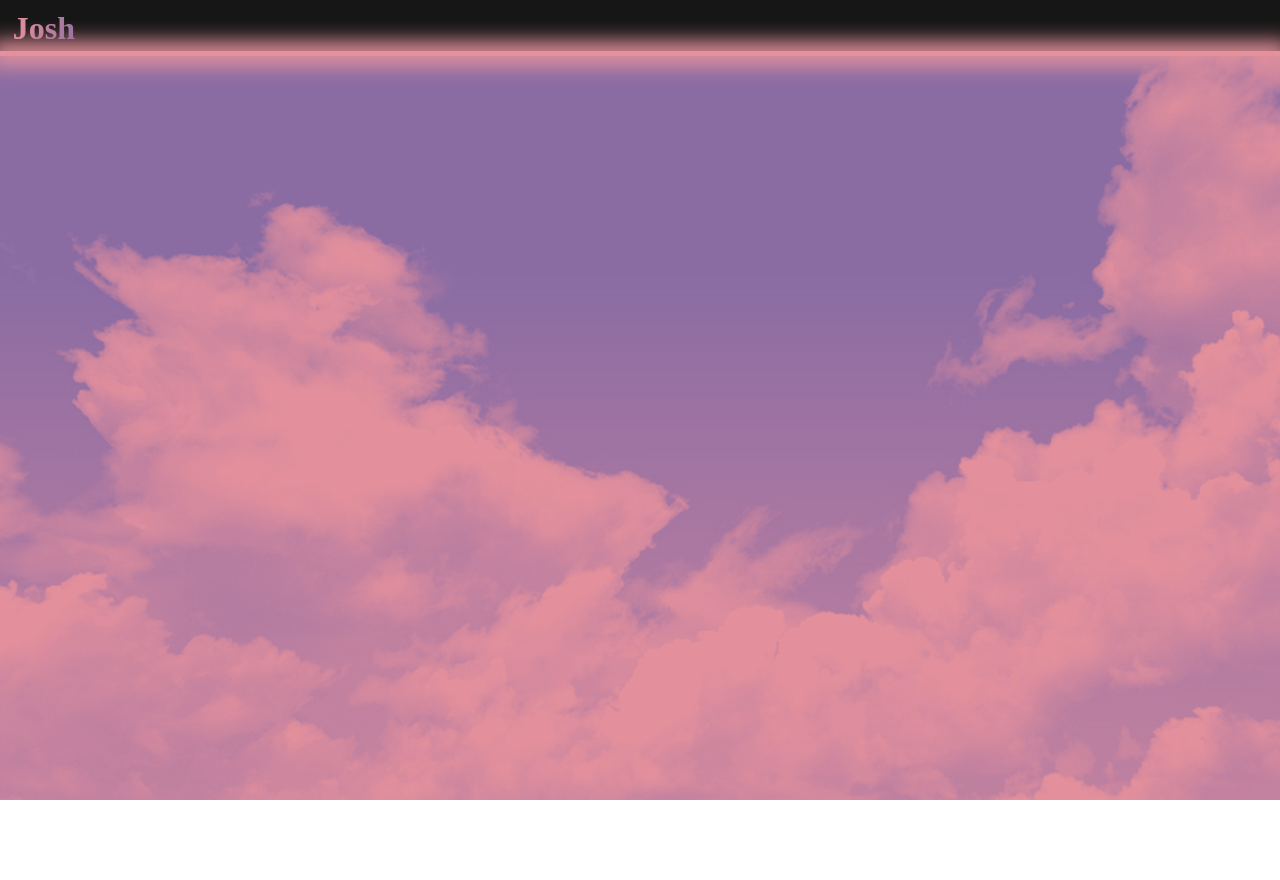
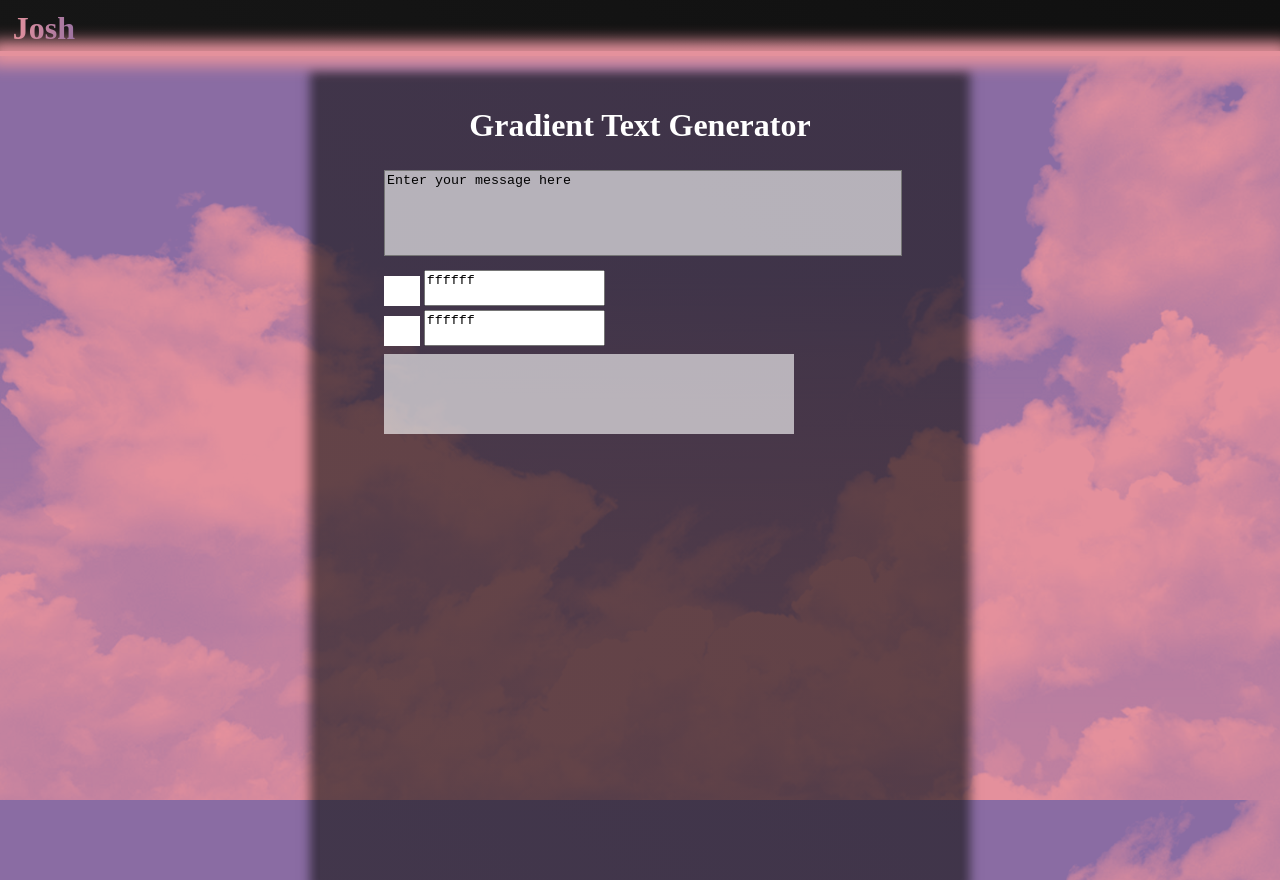
Before and after one commit to homoharold/homoharold.github.io, a plain HTML site: page index.html in a window 1280 px wide. Before the commit the page ends 800 px from the top, so only its background shows below. Drawn offline with Linux system fonts and the light colour scheme.

Commit message:
Added gradient generator

```diff
--- /dev/null
+++ b/gradient.js
@@ -0,0 +1,55 @@
+var text = ""; // String
+var startCol = "ffffff"; // String
+var endCol = "ffffff"; // String
+
+function clamp(start, min, max) {
+	return Math.min(Math.max(this, min), max);
+}
+
+function lerp(start, end, alpha) {
+	return Math.round(start + (end - start) * alpha);
+}
+
+function clerp(alpha) {
+	var start = [0, 0, 0]
+	var end = [0, 0, 0]
+	var resultant = ""
+
+	for (var i = 0; i < 6; i += 2) {
+		start[i / 2] = Number("0x" + startCol.substring(i, i + 2));
+		end[i / 2] = Number("0x" + endCol.substring(i, i + 2));
+	}
+	for (var i = 0; i < 3; i++) {
+		resultant = resultant.concat((lerp(start[i], end[i], alpha)).toString(16));
+	}
+	return resultant;
+}
+
+function onUpdate() {
+	var resultBox = document.getElementById("output")
+	var result = "<div>";
+	for (var i = 0; i < text.length; i++) {
+		result = result.concat("<span style='color: #" + (('00000' + clerp(i / text.length)).substr(-6)) + "'>" + text[i] + "</span>");
+	}
+	result = result.concat("</div>")
+	resultBox.innerText = result
+}
+
+function onInputChange(event, object) {
+	onUpdate();
+	text = object.value;
+}
+
+function onColourChange(event, object, start) {
+	onUpdate();
+	var startPreview = document.getElementById("startprev");
+	var endPreview = document.getElementById("endprev");
+
+	if (start) {
+		startCol = object.value; //clamp(parseInt("0x" + object.value), 0x0, 0xffffff);
+		startPreview.style.backgroundColor = '#' + ('00000' + startCol).substr(-6);
+	} else {
+		endCol = object.value; //clamp(parseInt("0x" + object.value), 0x0, 0xffffff);
+		endPreview.style.backgroundColor = '#' + ('00000' + endCol).substr(-6);
+	}
+}
--- a/index.html
+++ b/index.html
@@ -6,10 +6,40 @@
 	<head>
 
 		<link rel="stylesheet" href="style.css">
+		<>
 
 	</head>
 
 	<body>
+
+		<div id="main">
+
+			<h2>Gradient Text Generator</h2>
+			<div id="gradientgen">
+
+				<script type="text/javascript" src="gradient.js"></script>
+				<textarea id="inputmessage" onkeyup="onInputChange(event, this)">Enter your message here</textarea>
+				<div id="options">
+
+					<div id="startcol" class="colourselect">
+
+						<div id="startprev" class="preview"></div>
+						<textarea class="hexinput" onkeyup="onColourChange(event, this, true)">ffffff</textarea>
+
+					</div>
+					<div id="endcol" class="colourselect">
+
+						<div id="endprev" class="preview"></div>
+						<textarea class="hexinput" onkeyup="onColourChange(event, this, false)">ffffff</textarea>
+
+					</div>
+
+				</div>
+				<p id="output"></p>
+
+			</div>
+
+		</div>
 
 		<div id="pagetop">
 
--- a/style.css
+++ b/style.css
@@ -18,8 +18,41 @@ h1 {
 	-webkit-background-clip: text;
 }
 
+h2 {
+	text-align: center;
+	font-family: "Bahnschrift SemiBold";
+	color: #fff;
+	font-size: 2.5vw;
+}
+
+.colourselect {
+	display: inline-block;
+	width: 100%;
+	height: 30%;
+}
+
+.preview {
+	display: inline-block;
+	height: 100%;
+	width: 7%;
+	background-color: #fff;
+}
+
+.hexinput {
+	resize: none;
+}
+
+#output {
+	position:absolute;
+	bottom: -250%;
+	width: 80%;
+	height: 100%;
+	background-color: #ffffff9E;
+}
+
 #pagetop {
-	background-color: #161616;
+	background: -webkit-linear-gradient(45deg, #161616, #101010);
+	float: left;
 	width: 100%;
 	height: 7%;
 	position: fixed;
@@ -34,5 +67,39 @@ h1 {
 	position: absolute;
 	bottom: 0;
 	left: 0;
-	box-shadow: 0 0 20px 10px #E4919C;
+	box-shadow: 0 0 15px 10px #E4919C;
 }
+
+#main {
+	background: -webkit-linear-gradient(45deg, #1616169E, #1010109E);
+	box-shadow: 0 0 10px 10px #1010109E;
+	position: absolute;
+	top: 10%;
+	width: 50%;
+	height: 100%;
+	left: 25%;
+}
+
+#gradientgen {
+	position: absolute;
+	left: 10%;
+	width: 80%;
+	height: 10%;
+}
+
+#inputmessage {
+	background: #ffffff9E;
+	position: absolute;
+	left: 0;
+	width: 100%;
+	height: 100%;
+	resize: none;
+}
+
+#options {
+	position: absolute;
+	width: 100%;
+	height: 125%;
+	left: 0;
+	bottom: -150%;
+}
```
